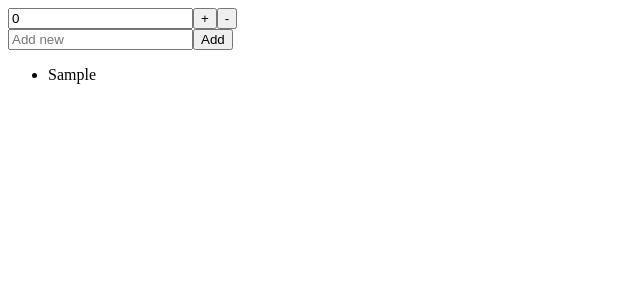
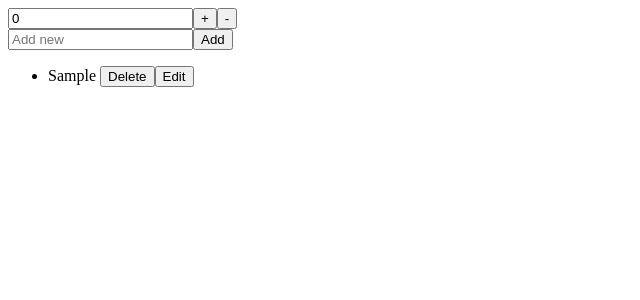
Before and after one commit to vermillion23/all, a React (Create React App) app in the folder to-do-and-counter/: page / in a window 1280 px wide. Both pictures are taken after typing "Sample" into the empty fields and a click on the button "Add". Shown: the top 300 px of the page, without its empty margins (0-640 px from the left). Built offline with nearby package versions, Linux system fonts and the light colour scheme.

Commit message:
Delete feature is done

```diff
--- a/to-do-and-counter/src/actionsReducers/todoStore.js
+++ b/to-do-and-counter/src/actionsReducers/todoStore.js
@@ -1,45 +1,38 @@
-// const initialState = {
-    // todos: [
-    //     {id: 1, value: 'Buy Milk'},
-    //     {id: 2, value: 'Close door'},
-    // ]
-// };
-
-// todos: [
-//     {id: 1, value: 'Buy Milk'},
-//     {id: 2, value: 'Close door'},
-// ]
-// функция которая всегда принимает 2 параметра, текущее состояние state, и action = {type: '', payload: }
-
-// export default function createItem(state  = '', action = {}) {
-//     switch (action.type) {
-//         case 'todo/ADD_ITEM':
-//             return action.item;
-//         case 'todo/CHANGE':
-//             return action.item;
-//         default:
-//             return state
-//     }
-// }
 
 const initialState = {
+    nextId: 0,
     data: [],
     inputValue: '',
+    isEdit: false
 };
+
 
 export default function createItem(state  = initialState, action = {}) {
     switch (action.type) {
         case 'todo/ADD_ITEM':
             return {
                 ...state,
-                data: [...state.data, action.item],
-                inputValue: ''
+                data: [...state.data, action.item ],
+                inputValue: '',
+                nextId: state.nextId + 1,
             };
         case 'todo/CHANGE_INPUT_VALUE':
             return {
                 ...state,
                 inputValue: action.inputValue
             };
+        case 'todo/DELETE_ITEM':
+            return {
+                ...state,
+                data: state.data.filter(item => item.id !== action.id),
+                // data: [...state.data.slice(0, action.id), ...state.data.slice(action.id +1)]
+            };
+
+        case 'todo/EDIT_ITEM':
+            return {
+                ...state,
+                isEdit: true
+            }
         default:
             return state
     }
@@ -47,37 +40,5 @@ export default function createItem(state  = initialState, action = {}) {
 
 export const addTodo = (item) => ({type: 'todo/ADD_ITEM', item });
 export const changeInputValue = (inputValue) => ({type: 'todo/CHANGE_INPUT_VALUE', inputValue });
-
-// export
-
-// export default function createItem(state  = [], action = {}) {
-//
-//
-//     switch (action.type) {
-//         case 'ADDITEM':
-//            return [
-//                ...state,
-//                {
-//                    id: action.id,
-//                    text: action.text
-//                }
-//            ]
-//         default:
-//             return state
-//     }
-// }
-// let nextTodoID = 0;
-//
-// export const addTodo = text => ({
-//     type: 'ADDITEM',
-//     id: nextTodoID++,
-//     text
-// })
-// // export const add = () => {
-//
-//     return {
-//         type: 'ADDITEM',
-//         payload: Math.floor(Math.random() * 10)
-//     };
-// };
-// export const add = () => ({type: 'ADDITEM'});
+export const deleteItem = (id) => ({type: 'todo/DELETE_ITEM', id});
+export const isEdit = () => ({type: 'todo/EDIT_ITEM', })
--- a/to-do-and-counter/src/components/TodoListIt.js
+++ b/to-do-and-counter/src/components/TodoListIt.js
@@ -1,31 +1,10 @@
 import React, { Component } from 'react';
 import * as todoActions from '../actionsReducers/todoStore';
 import {connect} from 'react-redux';
+import {TodoListItem} from "./TodoListItemm";
 
-class TodoListIt extends Component {
+class TodoList extends Component {
 
-    state = {
-        value: ''
-    };
-
-    onLabelChange = (e) => {
-        e.preventDefault();
-        console.log(e.target.value);
-        this.setState({value: e.target.value})
-    };
-
-    // onClick = () => {
-    //     const {addItem} = this.props;
-    //     addItem(this.state.value)
-    // }
-
-    // addItem = (item) => {
-    //     console.log('item')
-    // }
-
-    // onTextChange = () => {
-    //     console.log('hit');
-    // }
 
     handleChange = (e) => {
         const {changeInputValue} = this.props;
@@ -33,14 +12,13 @@ class TodoListIt extends Component {
     };
 
     addItem = (e) => {
-        const {addItem, inputValue} = this.props;
-        console.log(this.props)
-        addItem(inputValue);
+        const {addItem, inputValue, nextId} = this.props;
+        addItem({value: inputValue, id: nextId});
     };
 
     render() {
-        const {inputValue, todos} = this.props;
-
+        const {inputValue, todos, deleteItem} = this.props;
+        console.log(todos)
 
         return (
             <div>
@@ -57,10 +35,12 @@ class TodoListIt extends Component {
                        onChange={this.handleChange}
                 />
                 <button onClick={this.addItem}> Add </button>
-                {/*<button onClick={this.addItem('hi')}> Add </button>*/}
 
                <ul>
-                   {todos.map((todo, index) => <li key={index}>{todo}</li>)}
+                   {todos.map((todo) =>
+                       <TodoListItem key={todo.id} {...todo} deleteItem={deleteItem}/>)
+                   }
+
                </ul>
 
             </div>
@@ -73,13 +53,15 @@ const mapStateToProps = (state) => {
     return {
         todos: state.todo.data,
         inputValue: state.todo.inputValue,
+        nextId: state.todo.nextId,
+        id: state.todo.id
     }
 }
 
  const mapDispatchToProps = {
      addItem: todoActions.addTodo,
      changeInputValue: todoActions.changeInputValue,
-
+     deleteItem: todoActions.deleteItem
  };
 
 // the function above or:
@@ -89,4 +71,4 @@ const mapStateToProps = (state) => {
 //     }
 // }
 
-export default connect(mapStateToProps, mapDispatchToProps)(TodoListIt);
+export default connect(mapStateToProps, mapDispatchToProps)(TodoList);
--- /dev/null
+++ b/to-do-and-counter/src/components/TodoListItemm.js
@@ -0,0 +1,27 @@
+import React from "react";
+import {changeInputValue} from "../actionsReducers/todoStore";
+
+export const TodoListItem = (props) => {
+    const {deleteItem, id, value, changeInputValue, isEdit, handleChange} = props;
+
+    function onEditClick () {
+        console.log('hello')
+
+    }
+
+    const onDeleteClick = () => {
+        deleteItem(id);
+    };
+    return (<li key={id}>{value} { isEdit ?
+    <input value={changeInputValue} onChange={handleChange}/>: changeInputValue }
+
+        <button onClick={onDeleteClick}>
+            Delete
+        </button>
+
+        <button onClick={() =>  console.log(props)}>
+            Edit
+        </button>
+
+    </li>);
+};
```
Also changed, not shown: to-do-and-counter/src/components/TodoList.js (+0 -35 lines).
